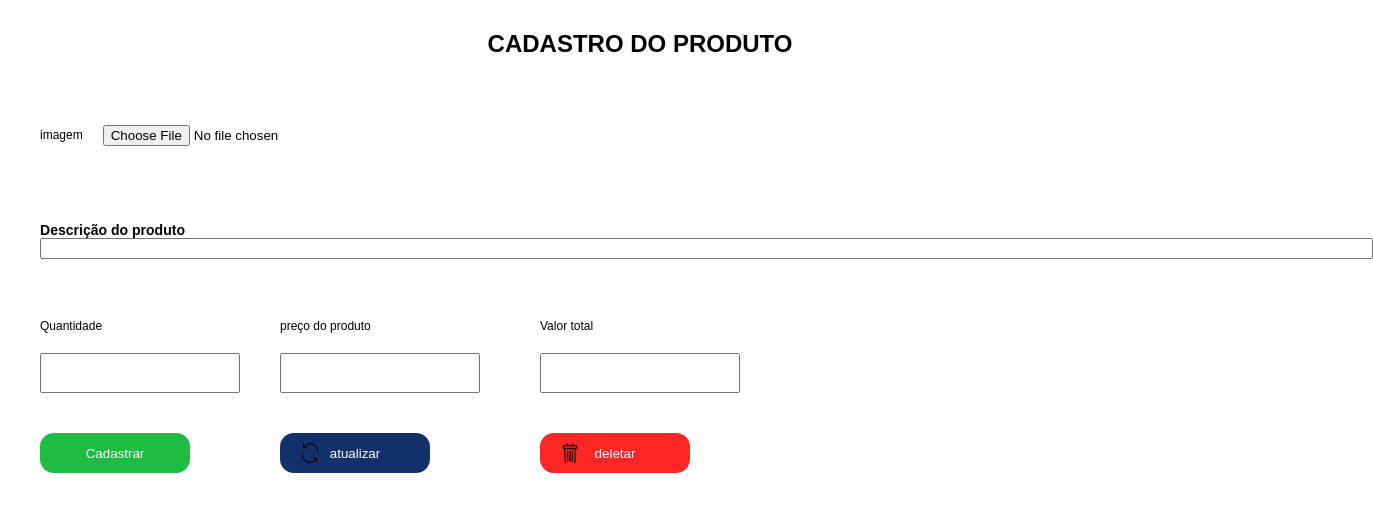
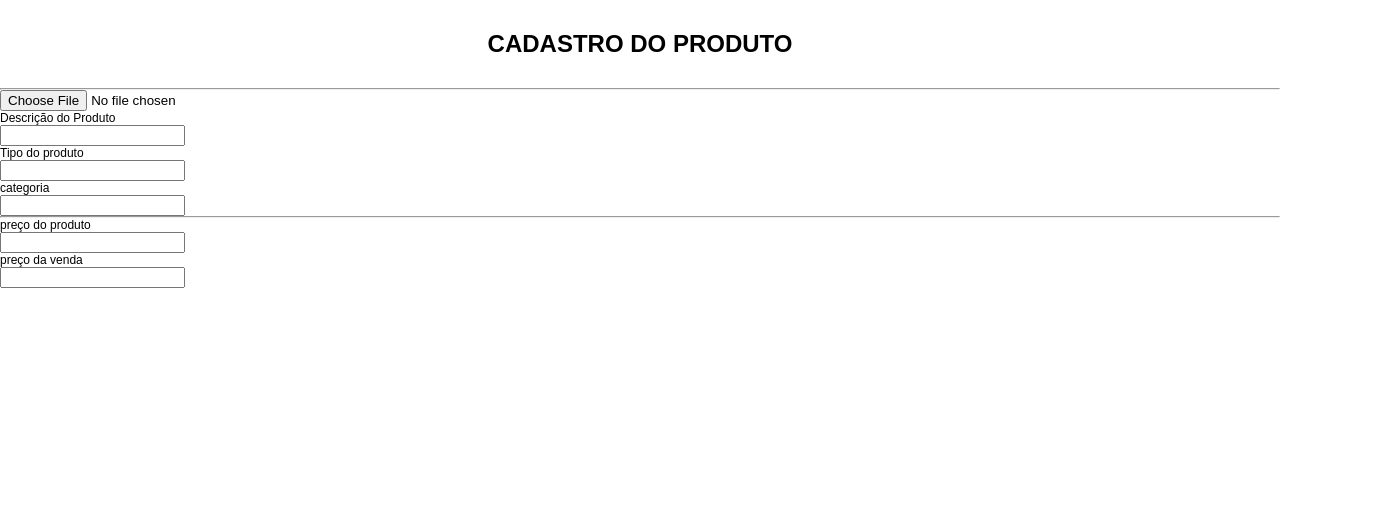
Before and after one commit to DOLK2K/Vanguardtcc-S, a React app: page /add in a window 1280 px wide. Shown: the whole page, 1373 px wide, since content can reach past the window. Built offline with nearby package versions, Linux system fonts and the light colour scheme.

Commit message:
alterações na pagina de cadastro do produto

```diff
--- a/src/index.js
+++ b/src/index.js
@@ -30,7 +30,6 @@ root.render(
       <Route path= '/destaques' element = {<Destaques/>} />
       <Route path='/pagamento' element ={<Pagamento/>} />
 
-
     </Routes>
     </BrowserRouter>
   </React.StrictMode>
--- a/src/pages/Home/App.js
+++ b/src/pages/Home/App.js
@@ -58,6 +58,8 @@ function App() {
 
       setCerto('Enviado para o suporte com sucesso')
       setErro('');
+
+
 
     }catch(err){
       if(err.response.status===404) {
--- a/src/pages/Home/index.scss
+++ b/src/pages/Home/index.scss
@@ -11,6 +11,7 @@
 
 }
 
+
 .parte-inicial {
     background-image: url('../../assets/images/Untitled\ \(1\).png');
     height: 100vh;
@@ -18,6 +19,8 @@
 
     background-size: cover;
 }
+
+
 
 .cabecalho{
     display: flex;
@@ -158,6 +161,8 @@
     background-size: cover;
     background-image: url('../../assets/images/image\ 55.png');
 }
+
+
 
 .pagina-segunda {
     display: flex;
--- a/src/pages/add-adm/index.js
+++ b/src/pages/add-adm/index.js
@@ -11,41 +11,45 @@ export default function Produtoo() {
     <div className='aaaa'>
             <h1>CADASTRO DO PRODUTO</h1>
 
-            <div className='elemento-produto'>
-                <p>imagem</p>
-                    <input type='file'  />
+            <hr/>
 
+            <div>
+                <input type='file' />
+
+                <div>
+                    <p>Descrição do Produto</p>
+                    <input type='text' />
+
+                    <div>
+                        <div>
+                            <p>Tipo do produto</p>
+                            <input type='text' />
+                        </div>
+
+                        <div>
+                            <p>categoria</p>
+                            <input type='text' />
+                        </div>
+                    </div>
+                    <hr />
+
+                </div>
             </div>
 
-            <div className='elemento2-produto'>
-                <h3>Descrição do produto</h3>
-                <input type='text' />
+            <div>
+                <div>
+                    <p>preço do produto</p>
+                    <input type='text' />
+                </div>
 
+                <div>
+                    <p>preço da venda</p>
+                    <input type='' />
+                </div>
 
-            </div>
-            <div className='terror'>
-            <div className='terror1'>
-                <p>Quantidade</p>
-                <input type='number' />
-                <button>Cadastrar</button>
-            </div>
-            <div className='terror2'>
-            <p className='cor'>preço do produto</p>
-            <div>
-                <input type='number' />
-                <img src={Atualizar} />
+                <div>
+
                 </div>
-                <button>atualizar</button>
-            </div>
-
-            <div className='terror3'>
-            <p>Valor total</p>
-            <div>
-                <input type='number' />
-                <img src={Lixeira} />
-                </div>
-                <button>deletar</button>
-            </div>
             </div>
     </div>
     )
```
